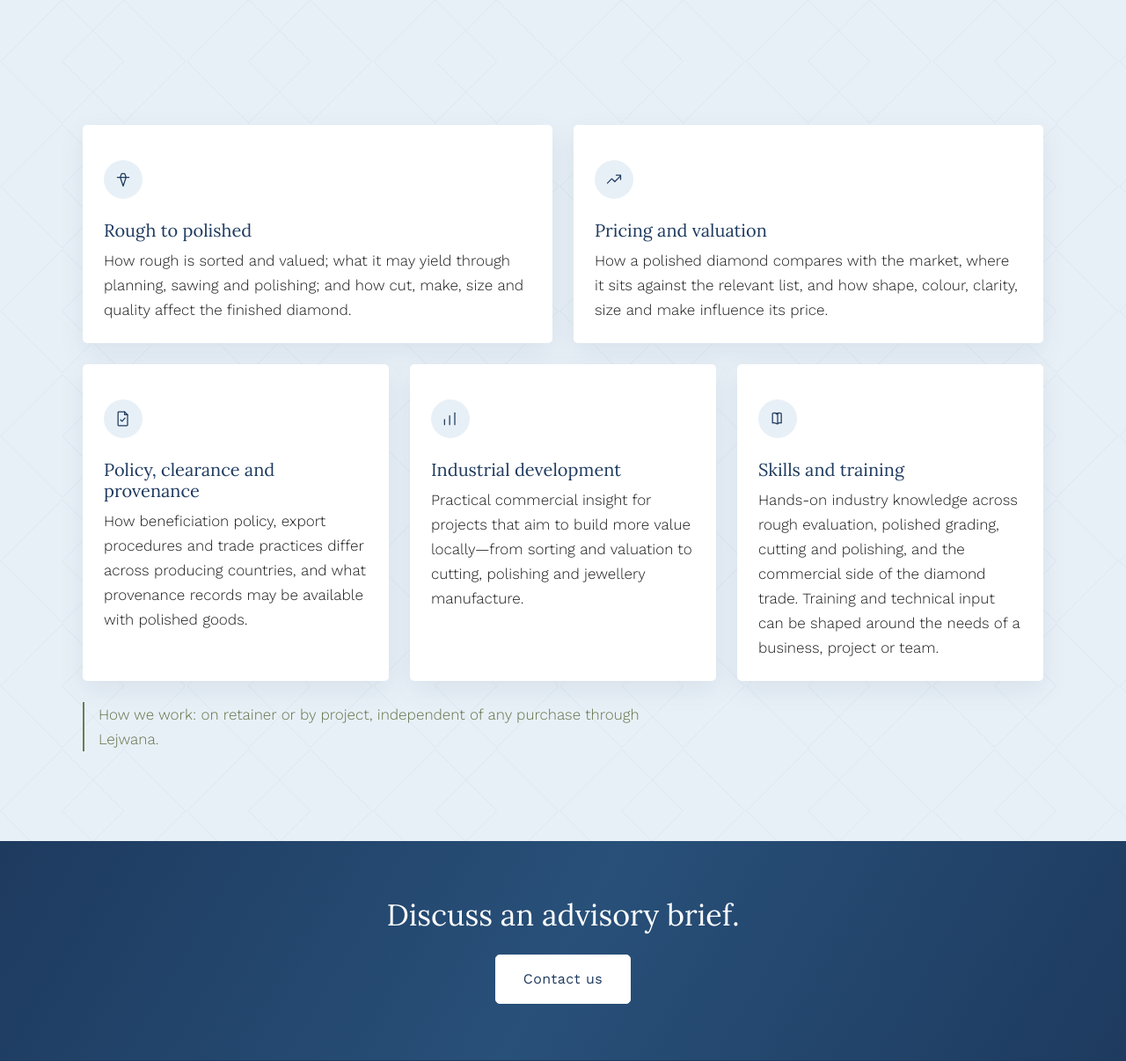
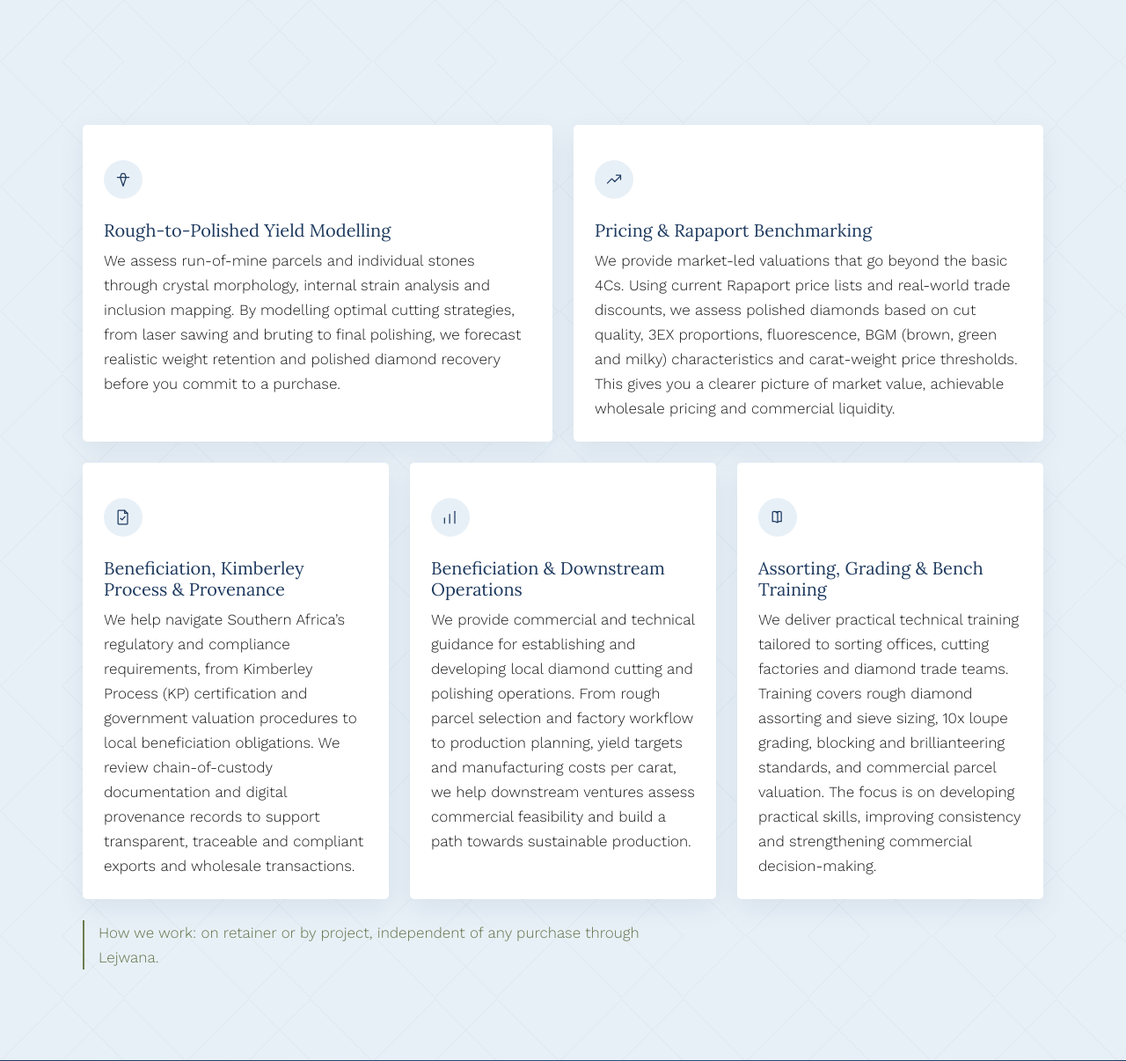
Before and after one commit to buildwithmbo/lejwana, a WordPress theme: template wp/theme/lejwana/page-advisory.php in a window 1280 px wide. Shown: the part 849-2055 px from the top of the page at 88% size. Run offline with PHP 8.4 and a stand-in for WordPress, Linux system fonts and the light colour scheme; the site name, menu and one post (Sample post) are stand-ins, and other content is empty.

Commit message:
Replace advisory card copy per client feedback
Co-Authored-By: Claude Sonnet 5.5 <noreply@anthropic.com>
Claude-Session: https://claude.ai/code/session_01YDTv35iv2kyzwU7Kb3E6Yq

```diff
--- a/wp/theme/lejwana/page-advisory.php
+++ b/wp/theme/lejwana/page-advisory.php
@@ -41,36 +41,36 @@ get_header();
           <span class="engagement__icon" aria-hidden="true">
             <svg viewBox="0 0 24 24" fill="none" stroke="currentColor" stroke-width="1.5" stroke-linecap="round" stroke-linejoin="round"><path d="M4 9h16M8 9l4 12 4-12M8 9l2-5h4l2 5"/></svg>
           </span>
-          <h3 class="engagement__title">Rough to polished</h3>
-          <p>How rough is sorted and valued; what it may yield through planning, sawing and polishing; and how cut, make, size and quality affect the finished diamond.</p>
+          <h3 class="engagement__title">Rough-to-Polished Yield Modelling</h3>
+          <p>We assess run-of-mine parcels and individual stones through crystal morphology, internal strain analysis and inclusion mapping. By modelling optimal cutting strategies, from laser sawing and bruting to final polishing, we forecast realistic weight retention and polished diamond recovery before you commit to a purchase.</p>
         </article>
         <article class="engagement__item">
           <span class="engagement__icon" aria-hidden="true">
             <svg viewBox="0 0 24 24" fill="none" stroke="currentColor" stroke-width="1.5" stroke-linecap="round" stroke-linejoin="round"><path d="M3 17l6-6 4 4 8-8"/><path d="M15 6h6v6"/></svg>
           </span>
-          <h3 class="engagement__title">Pricing and valuation</h3>
-          <p>How a polished diamond compares with the market, where it sits against the relevant list, and how shape, colour, clarity, size and make influence its price.</p>
+          <h3 class="engagement__title">Pricing &amp; Rapaport Benchmarking</h3>
+          <p>We provide market-led valuations that go beyond the basic 4Cs. Using current Rapaport price lists and real-world trade discounts, we assess polished diamonds based on cut quality, 3EX proportions, fluorescence, BGM (brown, green and milky) characteristics and carat-weight price thresholds. This gives you a clearer picture of market value, achievable wholesale pricing and commercial liquidity.</p>
         </article>
         <article class="engagement__item">
           <span class="engagement__icon" aria-hidden="true">
             <svg viewBox="0 0 24 24" fill="none" stroke="currentColor" stroke-width="1.5" stroke-linecap="round" stroke-linejoin="round"><path d="M6 2.5h8l4 4v14a1 1 0 0 1-1 1H6a1 1 0 0 1-1-1v-17a1 1 0 0 1 1-1z"/><path d="M14 2.5v4h4"/><path d="M8.5 13.5l2 2 4-4.5"/></svg>
           </span>
-          <h3 class="engagement__title">Policy, clearance and provenance</h3>
-          <p>How beneficiation policy, export procedures and trade practices differ across producing countries, and what provenance records may be available with polished goods.</p>
+          <h3 class="engagement__title">Beneficiation, Kimberley Process &amp; Provenance</h3>
+          <p>We help navigate Southern Africa’s regulatory and compliance requirements, from Kimberley Process (KP) certification and government valuation procedures to local beneficiation obligations. We review chain-of-custody documentation and digital provenance records to support transparent, traceable and compliant exports and wholesale transactions.</p>
         </article>
         <article class="engagement__item">
           <span class="engagement__icon" aria-hidden="true">
             <svg viewBox="0 0 24 24" fill="none" stroke="currentColor" stroke-width="1.5" stroke-linecap="round" stroke-linejoin="round"><path d="M4 20V13"/><path d="M11 20V8"/><path d="M18 20V4"/></svg>
           </span>
-          <h3 class="engagement__title">Industrial development</h3>
-          <p>Practical commercial insight for projects that aim to build more value locally&mdash;from sorting and valuation to cutting, polishing and jewellery manufacture.</p>
+          <h3 class="engagement__title">Beneficiation &amp; Downstream Operations</h3>
+          <p>We provide commercial and technical guidance for establishing and developing local diamond cutting and polishing operations. From rough parcel selection and factory workflow to production planning, yield targets and manufacturing costs per carat, we help downstream ventures assess commercial feasibility and build a path towards sustainable production.</p>
         </article>
         <article class="engagement__item">
           <span class="engagement__icon" aria-hidden="true">
             <svg viewBox="0 0 24 24" fill="none" stroke="currentColor" stroke-width="1.5" stroke-linecap="round" stroke-linejoin="round"><path d="M12 5.5c-1.5-1-4-1.5-6-1.2A1 1 0 0 0 5 5.3v12.4c2-.4 4.3.1 6 1.3 1.7-1.2 4-1.7 6-1.3V5.3a1 1 0 0 0-1-1c-2-.3-4.5.2-6 1.2z"/><path d="M12 5.5v13.5"/></svg>
           </span>
-          <h3 class="engagement__title">Skills and training</h3>
-          <p>Hands-on industry knowledge across rough evaluation, polished grading, cutting and polishing, and the commercial side of the diamond trade. Training and technical input can be shaped around the needs of a business, project or team.</p>
+          <h3 class="engagement__title">Assorting, Grading &amp; Bench Training</h3>
+          <p>We deliver practical technical training tailored to sorting offices, cutting factories and diamond trade teams. Training covers rough diamond assorting and sieve sizing, 10x loupe grading, blocking and brillianteering standards, and commercial parcel valuation. The focus is on developing practical skills, improving consistency and strengthening commercial decision-making.</p>
         </article>
       </div>
 
```
Also changed, not shown: advisory.html (+10 -10 lines), docs/CONTENT.md (+4 -0 lines).
